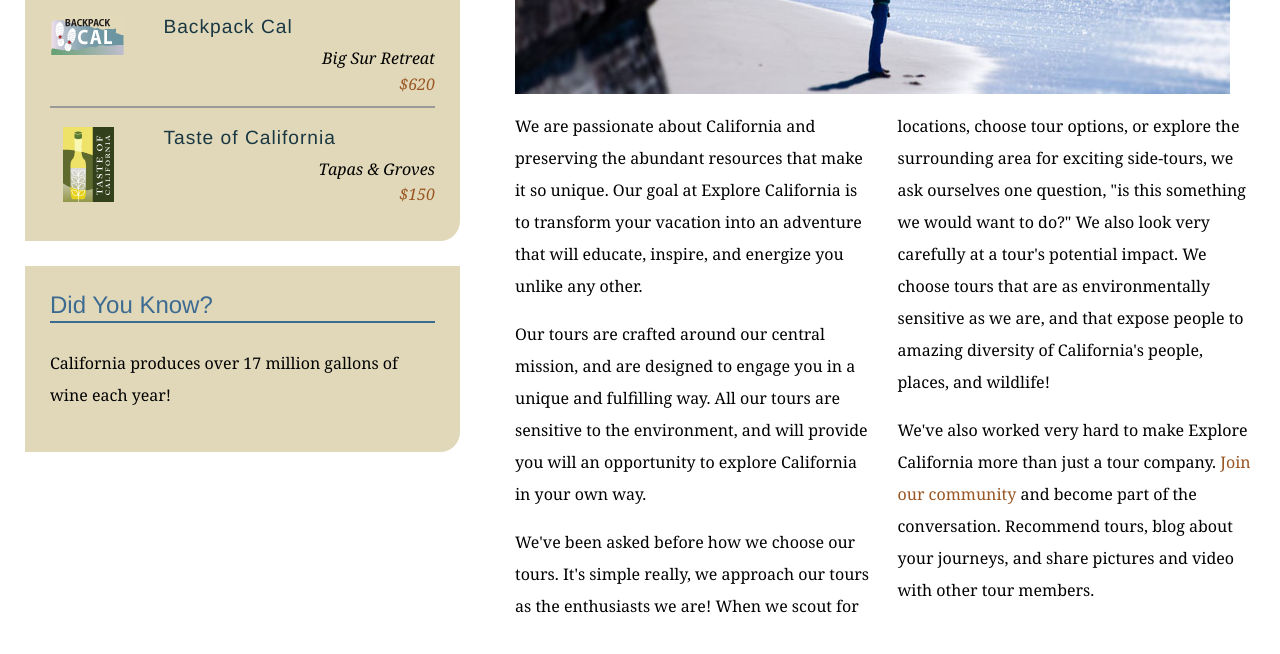
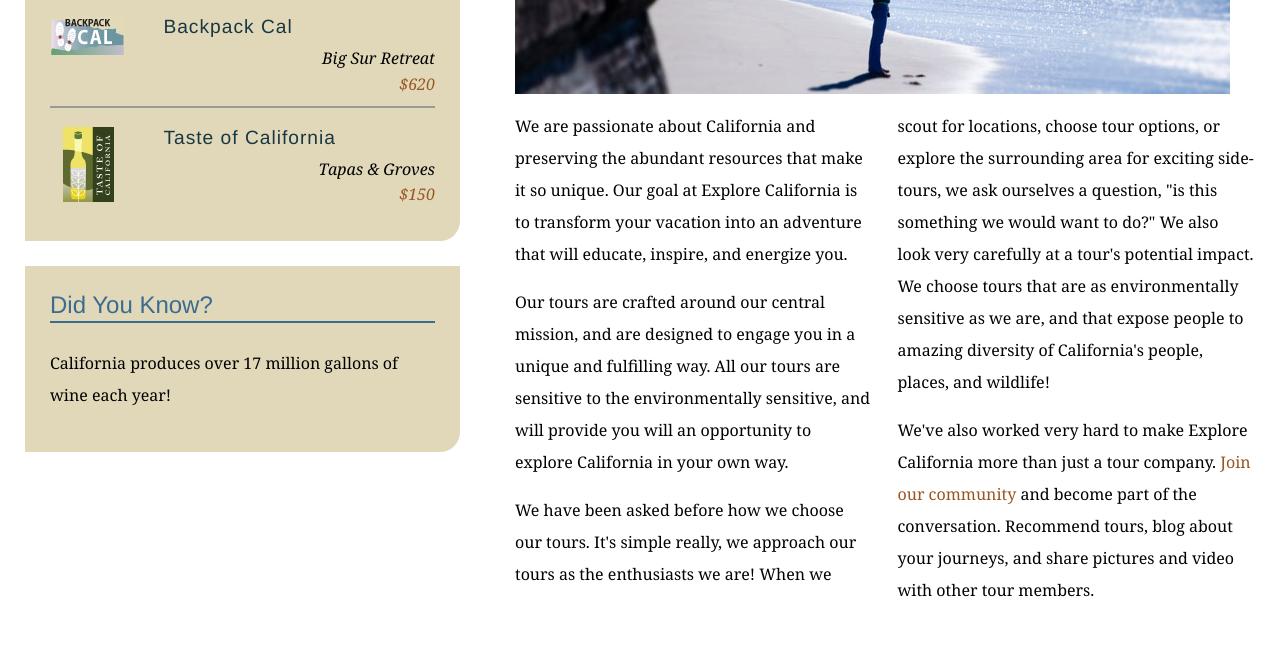
Before and after one commit to marcomerc/Explore_California, a plain HTML site: page mission.html in a window 1280 px wide. Shown: the part 590-1244 px from the top of the page. Drawn offline with Linux system fonts and the light colour scheme.

Commit message:
text edits on mission page

```diff
--- a/mission.html
+++ b/mission.html
@@ -62,9 +62,9 @@
           <h1>Who we are</h1>
           <img src="assets/images/mission_look.jpg" alt="Looking out at the Pacific" class="articleImage" />
           <div class="multiCol">
-            <p>We are passionate about California and preserving the abundant resources that make it so unique. Our goal at Explore California is to transform your vacation into an adventure that will educate, inspire, and energize you unlike any other.</p>
-            <p>Our tours are crafted around our central mission, and are designed to engage you in a unique and fulfilling way. All our tours are sensitive to the environment, and will provide you will an opportunity to explore California in your own way.</p>
-            <p>We've been asked before how we choose our tours. It's simple really, we approach our tours as the enthusiasts we are! When we scout for locations, choose tour options, or explore the surrounding area for exciting side-tours, we ask ourselves one question, &quot;is this something we would want to do?&quot; We also look very carefully at a tour's potential impact. We choose tours that are as environmentally sensitive as we are, and that expose people to amazing diversity of California's people, places, and wildlife!</p>
+            <p>We are passionate about California and preserving the abundant resources that make it so unique. Our goal at Explore California is to transform your vacation into an adventure that will educate, inspire, and energize you.</p>
+            <p>Our tours are crafted around our central mission, and are designed to engage you in a unique and fulfilling way. All our tours are sensitive to the environmentally sensitive, and will provide you will an opportunity to explore California in your own way.</p>
+            <p>We have been asked before how we choose our tours. It's simple really, we approach our tours as the enthusiasts we are! When we scout for locations, choose tour options, or explore the surrounding area for exciting side-tours, we ask ourselves a question, &quot;is this something we would want to do?&quot; We also look very carefully at a tour's potential impact. We choose tours that are as environmentally sensitive as we are, and that expose people to amazing diversity of California's people, places, and wildlife!</p>
             <p>We've also worked very hard to make Explore California more than just a tour company. <a href="explorers/join.html">Join our community</a> and become part of the conversation. Recommend tours, blog about your journeys, and share pictures and video with other tour members.</p>
           </div>
         </div>
```
